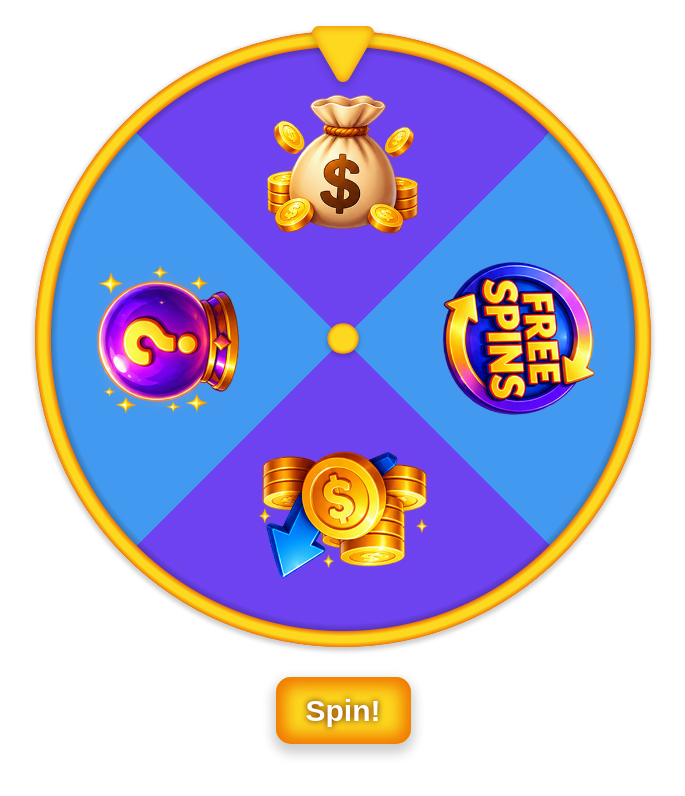
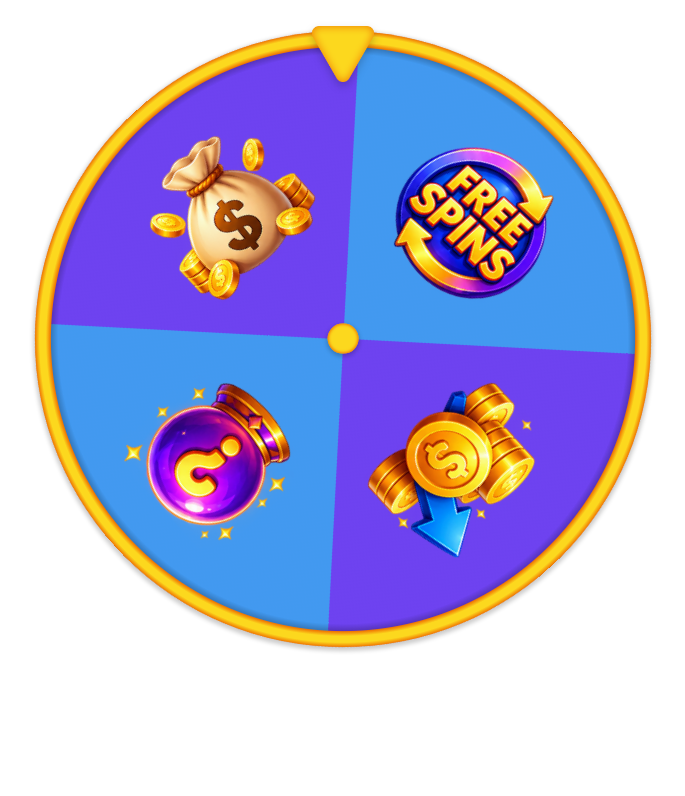
Before and after one commit to urchifox/spin-the-weel, a website built with Vite: page index.html in a window 1280 px wide. Both pictures are taken after a click on the button "Spin!". Shown: the whole page, without its empty margins (297-982 px from the left). Built offline with nearby package versions, Linux system fonts and the light colour scheme.

Commit message:
add basic spinning logic

```diff
--- a/src/spinning-wheel/helpers.ts
+++ b/src/spinning-wheel/helpers.ts
@@ -8,3 +8,7 @@ export function createElement(markup: string) {
 	const element = template.content.firstElementChild
 	return element
 }
+
+export function getRandomInteger({ min, max }: { min: number; max: number }) {
+	return Math.floor(Math.random() * (max - min)) + min
+}
--- a/src/spinning-wheel/index.ts
+++ b/src/spinning-wheel/index.ts
@@ -2,9 +2,12 @@ import markup from "./spinningWheel.html?raw"
 import "./styles/spinningWheel.css"
 import { Renderer } from "./renderer"
 import { SpinningWheelMountProps } from "./types"
+import { Spinner } from "./spinner"
+import { isHtmlElement } from "./helpers"
 
 export class SpinningWheel {
 	private readonly renderer = new Renderer()
+	private readonly spinner = new Spinner()
 	private resizeTimerId: number | null = null
 	private resizeObserver?: ResizeObserver
 	private abortController?: AbortController
@@ -26,6 +29,7 @@ export class SpinningWheel {
 
 		const root = props.root
 		root.appendChild(element)
+		this.spinner.setProps({ prizes: props.prizes })
 		this.abortController = new AbortController()
 		this.resizeObserver = new ResizeObserver(() =>
 			requestAnimationFrame(() => {
@@ -45,6 +49,7 @@ export class SpinningWheel {
 		}
 
 		this.renderer.clear()
+		this.spinner.clear()
 		if (this.resizeTimerId !== null) {
 			clearTimeout(this.resizeTimerId)
 			this.resizeTimerId = null
@@ -57,7 +62,10 @@ export class SpinningWheel {
 		return true
 	}
 
-	private setListeners() {}
+	private setListeners() {
+		const button = this.renderer.getElement(".spinning-wheel__button")
+		button?.addEventListener("click", () => this.onButtonClick())
+	}
 
 	private onResize() {
 		if (this.resizeTimerId !== null) {
@@ -68,4 +76,17 @@ export class SpinningWheel {
 			this.renderer.fitWheelIntoRoot()
 		}, 100)
 	}
+
+	private onButtonClick() {
+		const wheel = this.renderer.getElement(".spinning-wheel__wheel")
+		const button = this.renderer.getElement<HTMLButtonElement>(
+			".spinning-wheel__button"
+		)
+
+		if (!isHtmlElement(wheel) || !isHtmlElement(button)) {
+			return
+		}
+		button.disabled = true
+		this.spinner.spin(wheel)
+	}
 }
--- a/src/spinning-wheel/renderer.ts
+++ b/src/spinning-wheel/renderer.ts
@@ -185,4 +185,14 @@ export class Renderer {
 		const wheelSize = Math.min(wheelAvailableWidth, wheelAvailableHeight)
 		this.element.style.setProperty("--wheel-size", `${wheelSize}px`)
 	}
+
+	getElement<T extends HTMLElement>(selector?: string): T | null {
+		if (this.element === undefined) {
+			return null
+		}
+		if (selector === undefined) {
+			return (this.element as T) ?? null
+		}
+		return (this.element.querySelector(selector) as T) ?? null
+	}
 }
--- /dev/null
+++ b/src/spinning-wheel/spinner.ts
@@ -0,0 +1,51 @@
+import { getRandomInteger } from "./helpers"
+import { SpinningWheelMountProps } from "./types"
+
+export class Spinner {
+	private prizes: SpinningWheelMountProps["prizes"] = []
+	private readonly minTime = 1000
+	private readonly maxTime = 3000
+
+	setProps(props: Pick<SpinningWheelMountProps, "prizes">) {
+		this.prizes = props.prizes
+	}
+
+	clear() {}
+
+	spin(wheel: HTMLElement) {
+		wheel.classList.add("spinning-wheel__wheel--rolling")
+		const time = getRandomInteger({ min: this.minTime, max: this.maxTime })
+		setTimeout(() => {
+			wheel.classList.remove("spinning-wheel__wheel--rolling")
+			requestAnimationFrame(() => {
+				this.onStop(wheel)
+			})
+		}, time)
+	}
+
+	private onStop(wheel: HTMLElement) {
+		const index = this.getWheelSegmentIndex(wheel)
+		const prize = this.prizes[index]
+		if (prize === undefined) {
+			console.error("Prize not found")
+			return
+		}
+		console.log(prize.name)
+	}
+
+	private getWheelSegmentIndex(wheel: HTMLElement) {
+		const style = window.getComputedStyle(wheel)
+		const matrix = new DOMMatrixReadOnly(style.transform)
+		const angle = Math.atan2(matrix.b, matrix.a) * (180 / Math.PI)
+		const normalizedAngle = (angle + 360) % 360
+
+		const segmentsCount = this.prizes.length
+		const segmentAngle = 360 / segmentsCount
+		const shifted = (normalizedAngle + segmentAngle / 2) % 360
+
+		const clockWiseIndex = Math.floor(shifted / segmentAngle)
+		const index = clockWiseIndex === 0 ? 0 : segmentsCount - clockWiseIndex
+
+		return index
+	}
+}
--- a/src/spinning-wheel/styles/spinningWheel.css
+++ b/src/spinning-wheel/styles/spinningWheel.css
@@ -202,6 +202,7 @@
 	transition:
 		transform 0.3s ease,
 		background-color 0.3s ease;
+	transition: opacity 0.3s ease;
 	cursor: pointer;
 	user-select: none;
 }
@@ -219,3 +220,11 @@
 	outline: 6px solid var(--inset-shadow-color);
 	outline-offset: 4px;
 }
+
+.spinning-wheel__button:disabled {
+	background-color: var(--inset-shadow-color);
+	transform: scale(0.95);
+	opacity: 0;
+	cursor: default;
+	pointer-events: none;
+}
```
